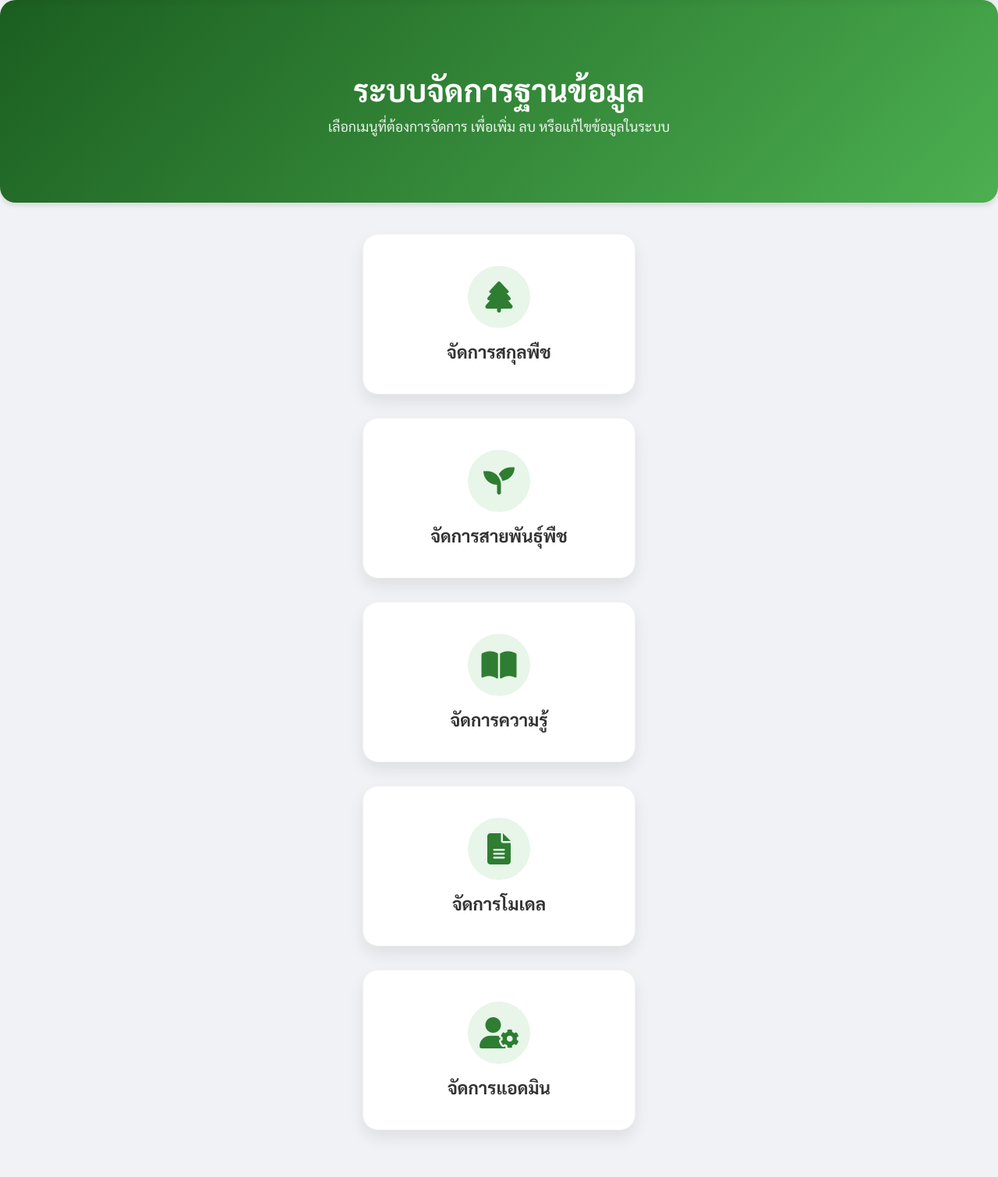
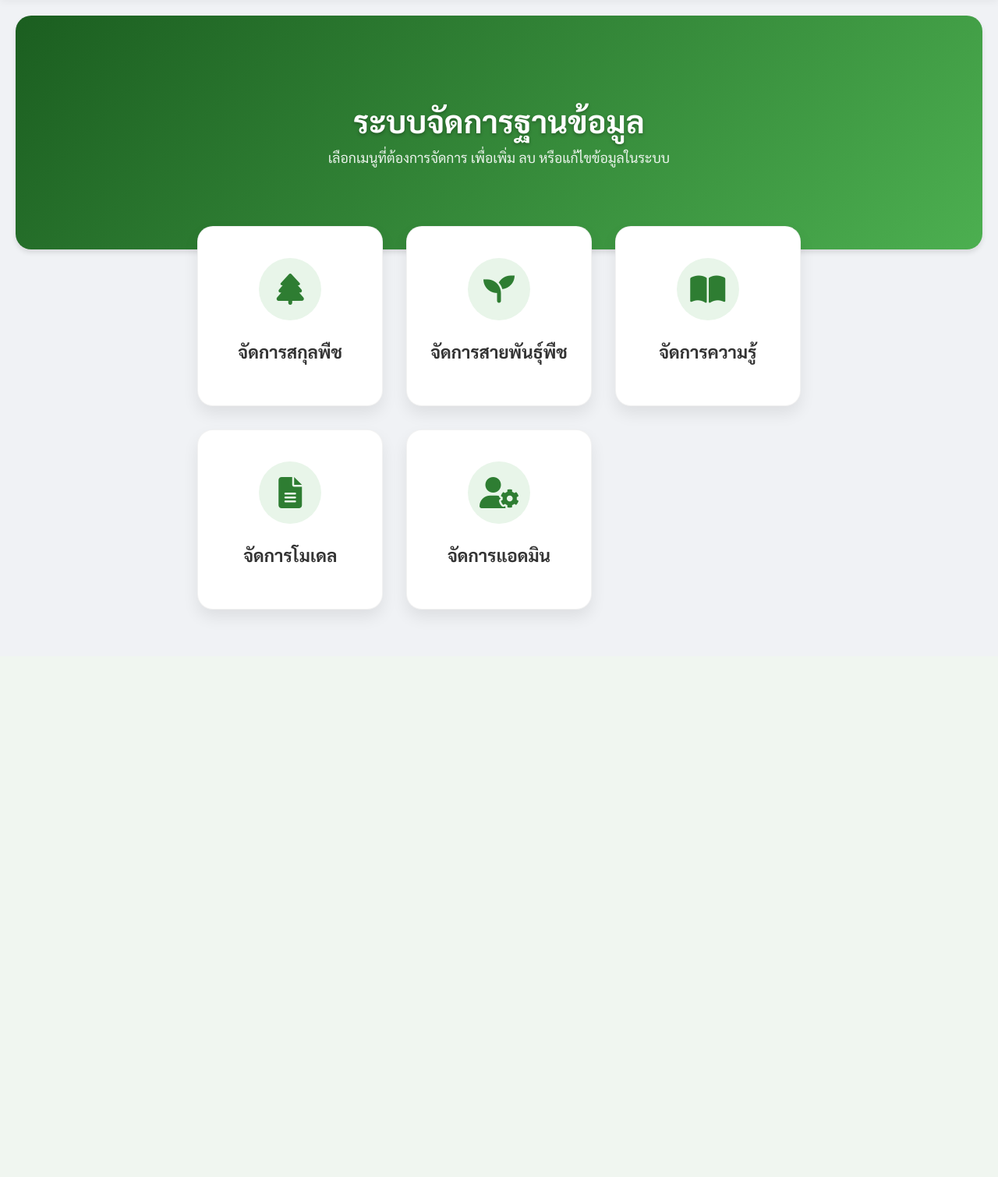
Before and after one commit to baebanana/dalbergia-website01, a Django app: page /manage_data/ in a window 1280 px wide. Shown: the part 62-1572 px from the top of the page at 78% size. After the commit the page ends 855 px from the top, so only its background shows below. Run offline with Django 5.2, Linux system fonts and the light colour scheme.

Commit message:
update css

```diff
--- a/dataapp/static/dataapp/css/newmanagedata.css
+++ b/dataapp/static/dataapp/css/newmanagedata.css
@@ -1,11 +1,10 @@
-/* ===============================
-   Reset & Base
-================================= */
+/* ไฟล์: static/dataapp/css/managedata.css */
 
+/* --- 1. Reset & Base Styles --- */
 :root {
-  --primary: #2E7D32;
+  --primary: #2E7D32;       /* เขียวเข้ม */
   --primary-hover: #1B5E20;
-  --accent: #E8F5E9;
+  --accent: #E8F5E9;        /* เขียวอ่อนพื้นหลัง */
   --text-dark: #333;
   --text-light: #666;
   --white: #ffffff;
@@ -25,6 +24,8 @@
   background-color: #f0f2f5;
   color: var(--text-dark);
   min-height: 100vh;
+  display: flex;
+  flex-direction: column;
 }
 
 a {
@@ -37,10 +38,7 @@
   list-style: none;
 }
 
-/* ===============================
-   Navbar
-================================= */
-
+/* --- 2. Navbar --- */
 .site-header {
   background: var(--white);
   box-shadow: 0 2px 10px rgba(0,0,0,0.05);
@@ -58,6 +56,13 @@
   align-items: center;
 }
 
+.logo {
+    font-size: 1.5rem;
+    font-weight: 700;
+    color: var(--primary-color);
+}
+.logo span { color: var(--secondary-color); }
+
 .brand {
   font-size: 1.5rem;
   font-weight: 700;
@@ -72,29 +77,33 @@
   gap: 20px;
 }
 
-.btn-logout {
-  color: #d32f2f;
-  font-weight: bold;
+.nav-links a {
+  font-weight: 600;
+  color: var(--text-dark);
   padding: 8px 16px;
   border-radius: 20px;
 }
 
-.btn-logout:hover {
-  background-color: #ffebee;
+.nav-links a:hover {
+  background-color: var(--accent);
+  color: var(--primary);
 }
 
-/* ===============================
-   Hero Section
-================================= */
+.btn-logout {
+  color: #d32f2f !important; /* สีแดง */
+  font-weight: bold !important;
+}
 
+.btn-logout:hover {
+  background-color: #ffebee !important;
+}
+
+
+/* --- 3. Hero Section --- */
 .hero {
-  position: sticky;
-  top: 50px;   /* ความสูง navbar ประมาณ 80px */
-  z-index: 900;
-
-  height: 260px;
-  margin: 0;          /* เอาช่องว่างออก */
-  border-radius: 0;   /* ถ้าต้องการให้ติดขอบเต็ม */
+  position: relative;
+  height: 300px;
+  margin: 20px;
   border-radius: 20px;
   overflow: hidden;
   box-shadow: var(--shadow);
@@ -107,7 +116,10 @@
 
 .hero-bg {
   position: absolute;
-  inset: 0;
+  top: 0;
+  left: 0;
+  width: 100%;
+  height: 100%;
   z-index: 1;
 }
 
@@ -122,6 +134,7 @@
   font-size: 2.5rem;
   font-weight: 700;
   margin-bottom: 10px;
+  text-shadow: 0 2px 4px rgba(0,0,0,0.3);
 }
 
 .hero-subtitle {
@@ -129,27 +142,22 @@
   opacity: 0.9;
 }
 
-/* ===============================
-   Dashboard Layout
-================================= */
-
+/* --- 4. Dashboard Grid (Menu Section) --- */
 .dashboard-container {
   max-width: 1200px;
-  margin: 40px auto 60px;
+  margin: -50px auto 60px; /* ดึงขึ้นไปซ้อนบน Hero */
   padding: 0 20px;
   position: relative;
   z-index: 3;
 }
 
-/* 🔥 ปรับให้เรียงแนวยาว */
 .grid-menu {
   display: grid;
-  grid-template-columns: 1fr;  /* 1 คอลัมน์ */
+  /* กำหนดให้มี 3 คอลัมน์เท่าๆ กัน */
+  grid-template-columns: repeat(3, 1fr);
   gap: 30px;
-  justify-items: center;       /* จัดกลาง */
 }
 
-/* การ์ดขนาดเดิม */
 .menu-card {
   background: var(--white);
   border-radius: 20px;
@@ -158,9 +166,11 @@
   box-shadow: var(--card-shadow);
   transition: all 0.3s ease;
   border: 1px solid rgba(0,0,0,0.05);
-
-  width: 100%;
-  max-width: 350px;   /* คงขนาดเดิม */
+  display: flex;
+  flex-direction: column;
+  align-items: center;
+  justify-content: center;
+  gap: 15px;
 }
 
 .menu-card:hover {
@@ -169,7 +179,6 @@
   border-color: var(--primary);
 }
 
-/* ไอคอน */
 .icon-box {
   width: 80px;
   height: 80px;
@@ -180,7 +189,7 @@
   justify-content: center;
   font-size: 2.5rem;
   color: var(--primary);
-  margin: 0 auto 15px;
+  margin-bottom: 10px;
   transition: 0.3s;
 }
 
@@ -190,7 +199,6 @@
   transform: scale(1.1);
 }
 
-/* ข้อความ */
 .card-title {
   font-size: 1.4rem;
   font-weight: 700;
@@ -203,24 +211,32 @@
   line-height: 1.5;
 }
 
-/* ===============================
-   Responsive
-================================= */
 
+/* --- 5. Responsive Design --- */
+
+/* หน้าจอขนาดกลาง (Tablets) */
+@media (max-width: 1024px) {
+  .grid-menu {
+    grid-template-columns: repeat(2, 1fr); /* ปรับเหลือ 2 คอลัมน์ */
+    gap: 20px;
+  }
+}
+
+/* หน้าจอขนาดเล็ก (Mobiles) */
 @media (max-width: 768px) {
   .hero {
     height: 250px;
     margin: 15px;
   }
-
   .hero-title {
     font-size: 1.8rem;
   }
-
   .dashboard-container {
     margin-top: -30px;
   }
-
+  .grid-menu {
+    grid-template-columns: 1fr; /* ปรับเป็นแถวละ 1 อัน */
+  }
   .menu-card {
     padding: 30px 20px;
   }
```
